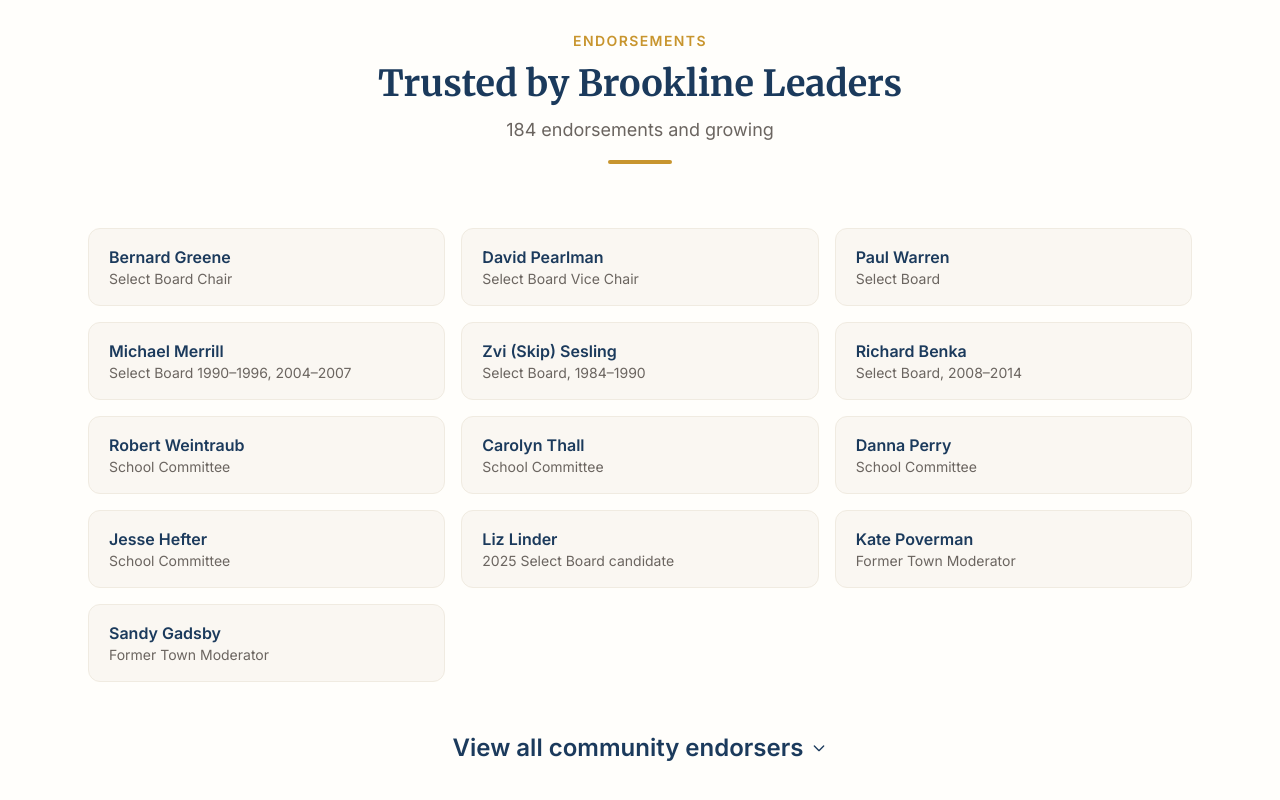
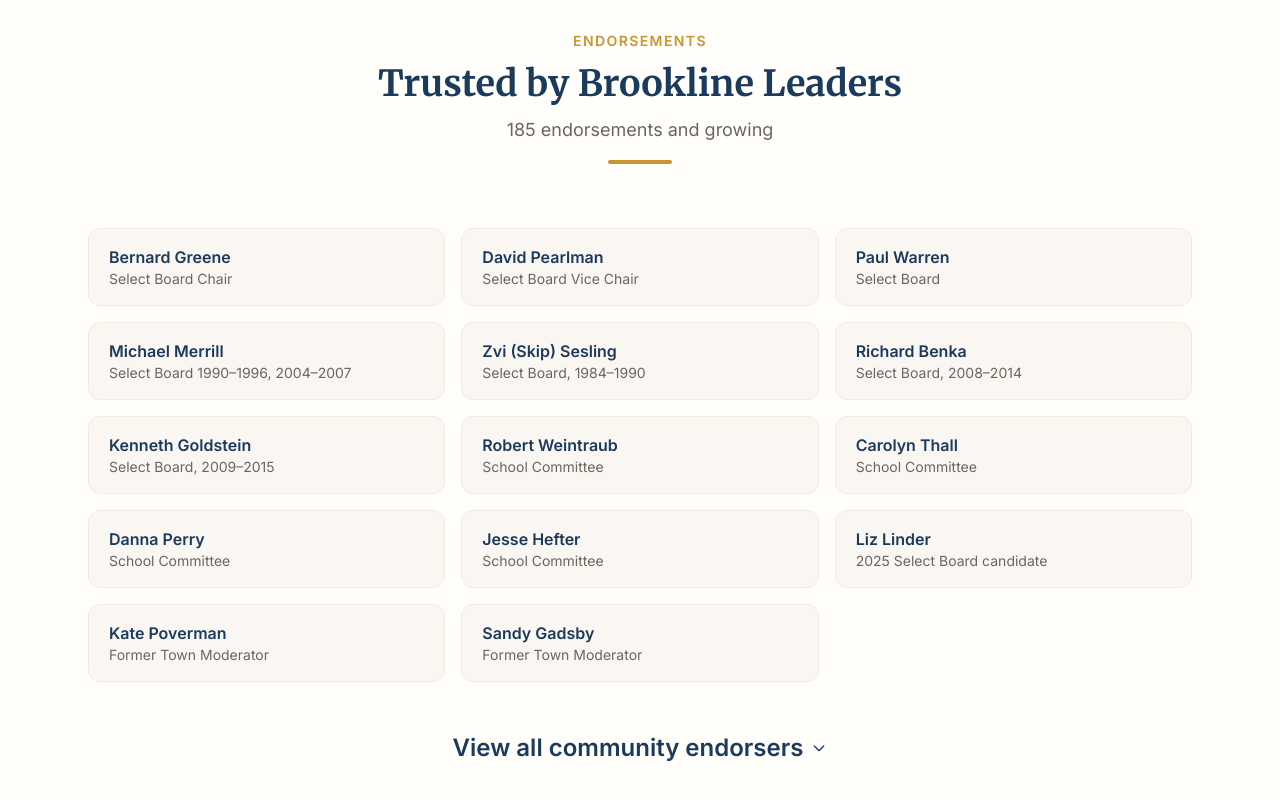
Before and after one commit to millxing/JVS, a Next.js app: page / in a window 1280 px wide. Shown: the part 5037-5837 px from the top of the page. Built offline with nearby package versions, Linux system fonts and the light colour scheme.

Commit message:
Keep endorsement update and ignore postcard assets

```diff
--- a/src/app/components/Endorsements.tsx
+++ b/src/app/components/Endorsements.tsx
@@ -10,6 +10,7 @@ const featuredEndorsers = [
   { name: "Michael Merrill", title: "Select Board 1990\u20131996, 2004\u20132007" },
   { name: "Zvi (Skip) Sesling", title: "Select Board, 1984\u20131990" },
   { name: "Richard Benka", title: "Select Board, 2008\u20132014" },
+  { name: "Kenneth Goldstein", title: "Select Board, 2009\u20132015" },
   { name: "Robert Weintraub", title: "School Committee" },
   { name: "Carolyn Thall", title: "School Committee" },
   { name: "Danna Perry", title: "School Committee" },
```
Also changed, not shown: 1 other file (tests, documents, lock files or other folders).
